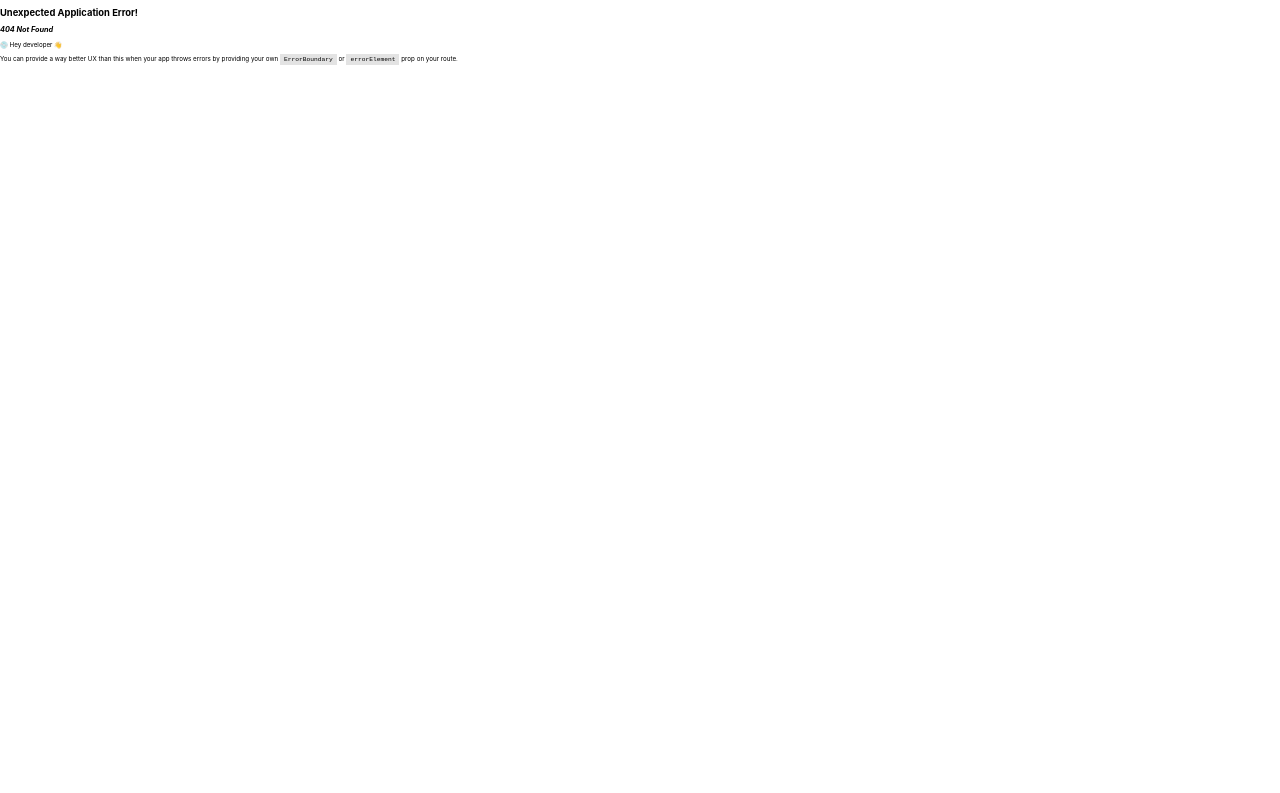
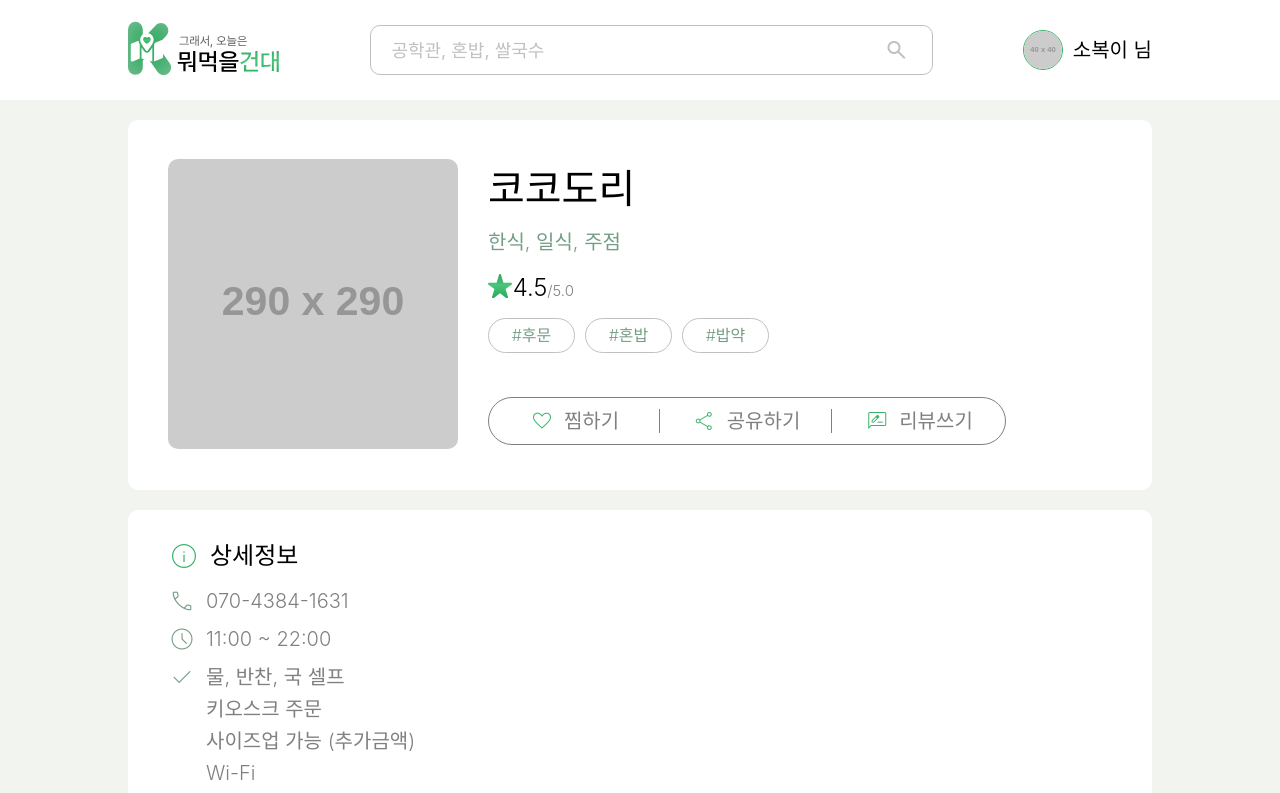
Before and after one commit to Team-EatKu/eatku-frontend, a React (Vite) app: page /detail in a window 1280 px wide. Before the commit this address had no page. Shown: the top 793 px of the page. Built offline with nearby package versions, Linux system fonts and the light colour scheme; a web font is replaced by a local one.

Commit message:
[FEAT] Publishing: Detail

```diff
--- a/src/common/component/atom/Tag/styles.ts
+++ b/src/common/component/atom/Tag/styles.ts
@@ -37,7 +37,6 @@ export const TagSizes: CssType = {
     height: 2.8rem;
     min-width: 5.8rem;
     border-radius: 1.5rem;
-    padding: 0.6rem 1.3rem;
     ${Generators.fontGenerator("1.3rem", "300", "120%")}
   `,
 };
--- a/src/common/component/organism/Filter/index.tsx
+++ b/src/common/component/organism/Filter/index.tsx
@@ -13,7 +13,12 @@ const Filter = ({ className = "", customStyle, ...props }: FilterProps) => {
       customStyle={customStyle}
       {...props}
     >
-      <div className="filter__header">
+      <div
+        className="filter__header"
+        onClick={() => {
+          setIsOpen((prevState) => !prevState);
+        }}
+      >
         <TextView
           className={"filter__title"}
           text={"필터"}
@@ -25,9 +30,6 @@ const Filter = ({ className = "", customStyle, ...props }: FilterProps) => {
           text={isOpen ? "접기" : "펼치기"}
           icon={isOpen ? Icons.arrow_drop_up : Icons.arrow_drop_down}
           iconSize={"3.2rem"}
-          onClick={() => {
-            setIsOpen((prevState) => !prevState);
-          }}
         />
       </div>
       {isOpen && (
--- a/src/common/component/organism/Filter/styles.ts
+++ b/src/common/component/organism/Filter/styles.ts
@@ -13,6 +13,7 @@ export const FilterContainer = styled.div<FilterContainerProps>`
   & > div.filter__header {
     width: 100%;
     ${Generators.flexGenerator("row", "space-between", "center")};
+    cursor: pointer;
 
     & > div.filter__title {
       & > span.tune-icon {
@@ -28,7 +29,6 @@ export const FilterContainer = styled.div<FilterContainerProps>`
 
     & > div.filter__toggle {
       ${Generators.flexGenerator("row", "center", "center")};
-      cursor: pointer;
       gap: 0;
 
       & > span.icon {
--- /dev/null
+++ b/src/pages/detail/pages/detail/index.tsx
@@ -0,0 +1,18 @@
+import { DetailContainer } from "./styles.ts";
+import MainLayout from "../../../../common/layout/MainLayout";
+import { Detail, Info, Menus, Reviews } from "@pages/detail/component/organism";
+
+const index = () => {
+  return (
+    <DetailContainer>
+      <MainLayout>
+        <Info />
+        <Detail />
+        <Menus />
+        <Reviews />
+      </MainLayout>
+    </DetailContainer>
+  );
+};
+
+export default index;
--- /dev/null
+++ b/src/pages/detail/pages/detail/styles.ts
@@ -0,0 +1,9 @@
+import styled from "@emotion/styled";
+import { Colors, Generators } from "@styles";
+
+export const DetailContainer = styled.div`
+  ${Generators.flexGenerator("column", "flex-start", "center")};
+  background-color: ${Colors.BgGray};
+  gap: 2rem;
+  padding-bottom: 4rem;
+`;
--- a/src/routes/detail-routes.tsx
+++ b/src/routes/detail-routes.tsx
@@ -1,8 +1,9 @@
 import { RouteType } from "@typings/routes/routeType.ts";
+import Detail from "@pages/detail/pages/detail";
 
 export const detailRoutes: RouteType[] = [
   {
-    path: "/detail:id",
-    element: <></>,
+    path: "/detail",
+    element: <Detail />,
   },
 ];
```
